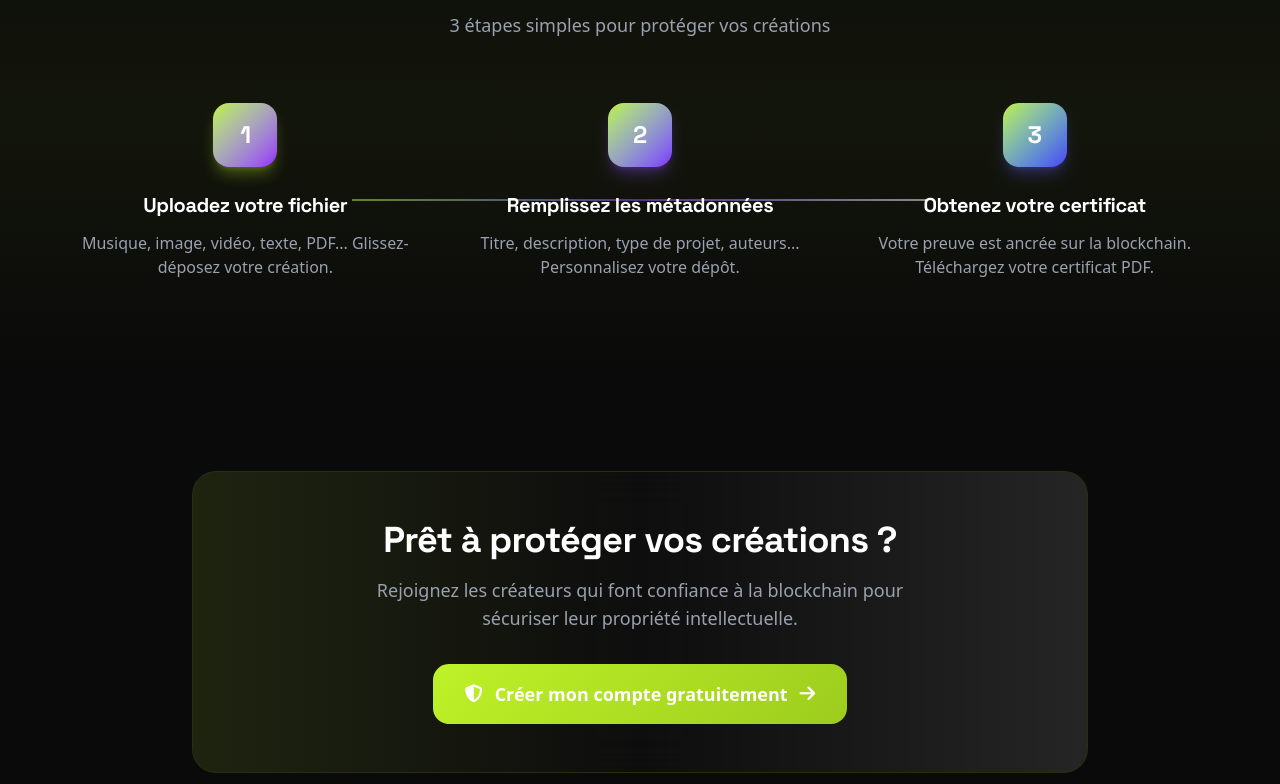
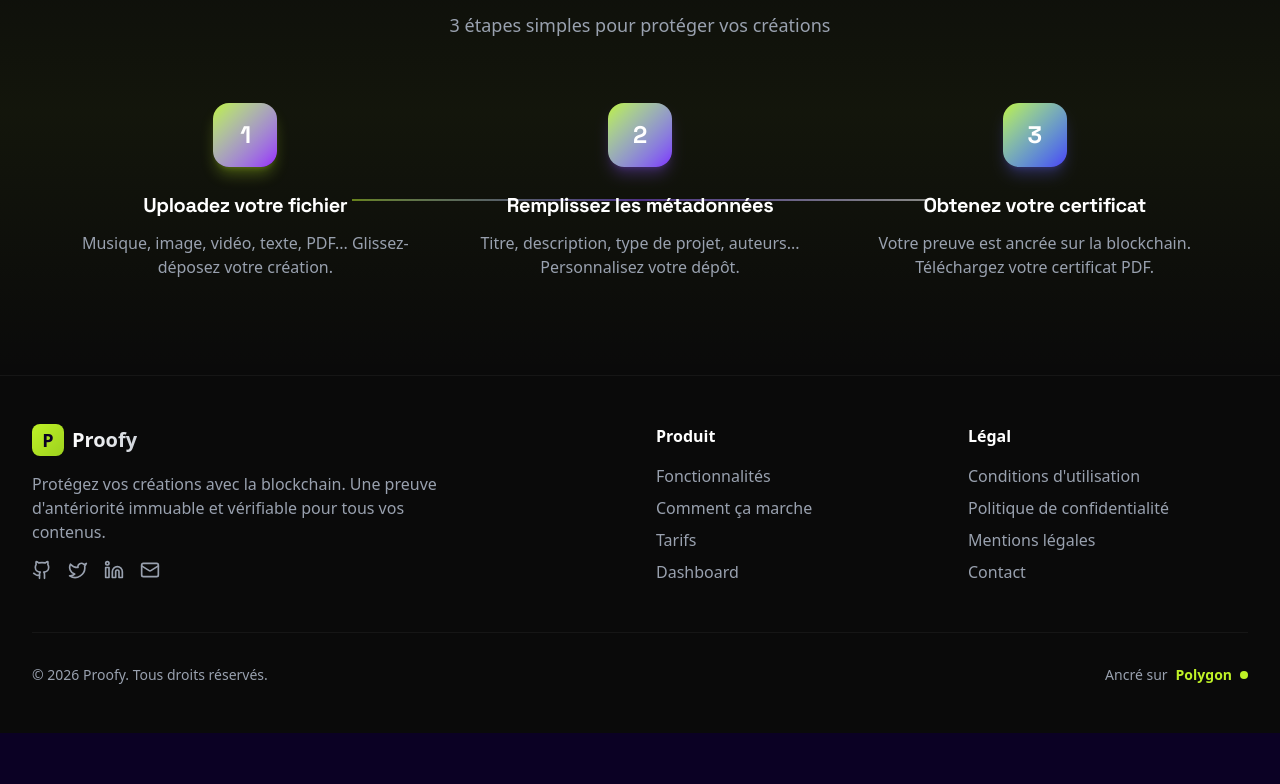
Before and after one commit to ArtysFactory/proofy-nextjs, a Next.js app: page / in a window 1280 px wide. Shown: the part 2013-2797 px from the top of the page. After the commit the page ends 2746 px from the top, so only its background shows below. Built offline with nearby package versions, Linux system fonts and the light colour scheme.

Commit message:
style: Remove CTA block + unify header/footer to #0a0a0a

```diff
--- a/app/page.tsx
+++ b/app/page.tsx
@@ -302,36 +302,7 @@
                     </div>
                 </section>
 
-                {/* CTA Section */}
-                <section className="py-24 px-4 bg-[#0a0a0a]">
-                    <div className="max-w-4xl mx-auto">
-                        <motion.div
-                            className="glass-card rounded-3xl p-12 text-center relative overflow-hidden"
-                            initial={{ opacity: 0, y: 30 }}
-                            whileInView={{ opacity: 1, y: 0 }}
-                            viewport={{ once: true }}
-                            transition={{ duration: 0.5 }}
-                        >
-                            <div className="absolute inset-0 bg-gradient-to-r from-[#bff227]/10 via-transparent to-white/10"></div>
-                            <div className="relative z-10">
-                                <h2 className="font-display text-3xl md:text-4xl font-bold text-white mb-4">
-                                    Prêt à protéger vos créations ?
-                                </h2>
-                                <p className="text-gray-400 text-lg mb-8 max-w-xl mx-auto">
-                                    Rejoignez les créateurs qui font confiance à la blockchain pour sécuriser leur propriété intellectuelle.
-                                </p>
-                                <Link
-                                    href="/signup"
-                                    className="inline-flex items-center gap-3 btn-aurora text-white font-semibold px-8 py-4 rounded-2xl text-lg"
-                                >
-                                    <i className="fas fa-shield-alt"></i>
-                                    Créer mon compte gratuitement
-                                    <i className="fas fa-arrow-right"></i>
-                                </Link>
-                            </div>
-                        </motion.div>
-                    </div>
-                </section>
+
             </main>
 
             <Footer />
--- a/components/layout/Footer.tsx
+++ b/components/layout/Footer.tsx
@@ -7,7 +7,7 @@
     const currentYear = new Date().getFullYear();
 
     return (
-        <footer className="relative z-10 border-t border-white/5 bg-[#0b0124]/50 backdrop-blur-xl">
+        <footer className="relative z-10 border-t border-white/5 bg-[#0a0a0a]">
             <div className="max-w-7xl mx-auto px-4 sm:px-6 lg:px-8 py-12">
                 <div className="grid grid-cols-1 md:grid-cols-4 gap-8">
                     {/* Brand */}
--- a/components/layout/Navbar.tsx
+++ b/components/layout/Navbar.tsx
@@ -21,7 +21,7 @@
         <nav
             className={`fixed top-0 left-0 right-0 z-50 transition-all duration-300 ${
                 isScrolled
-                    ? 'bg-[#0b0124]/80 backdrop-blur-xl border-b border-white/5'
+                    ? 'bg-[#0a0a0a]/90 backdrop-blur-xl border-b border-white/5'
                     : 'bg-transparent'
             }`}
         >
```
